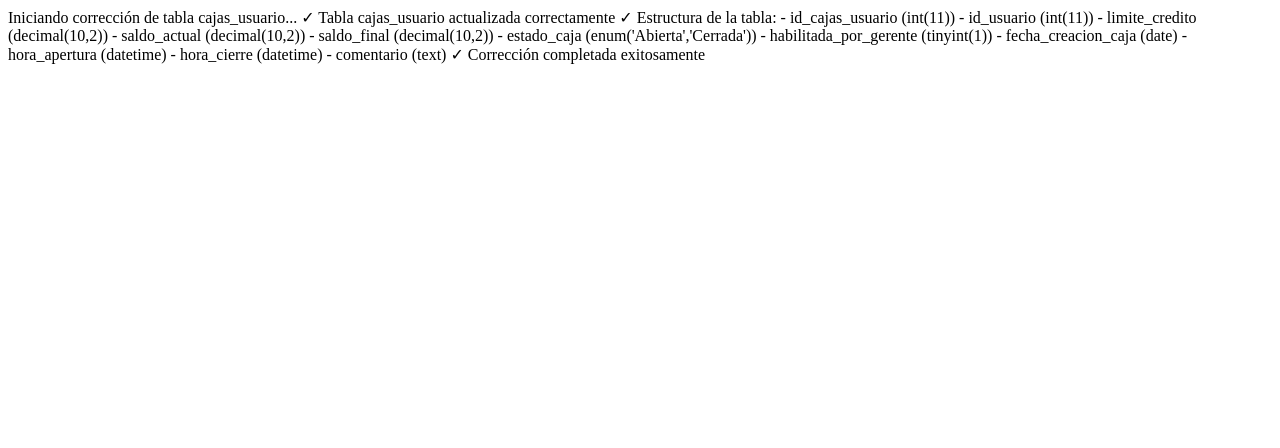
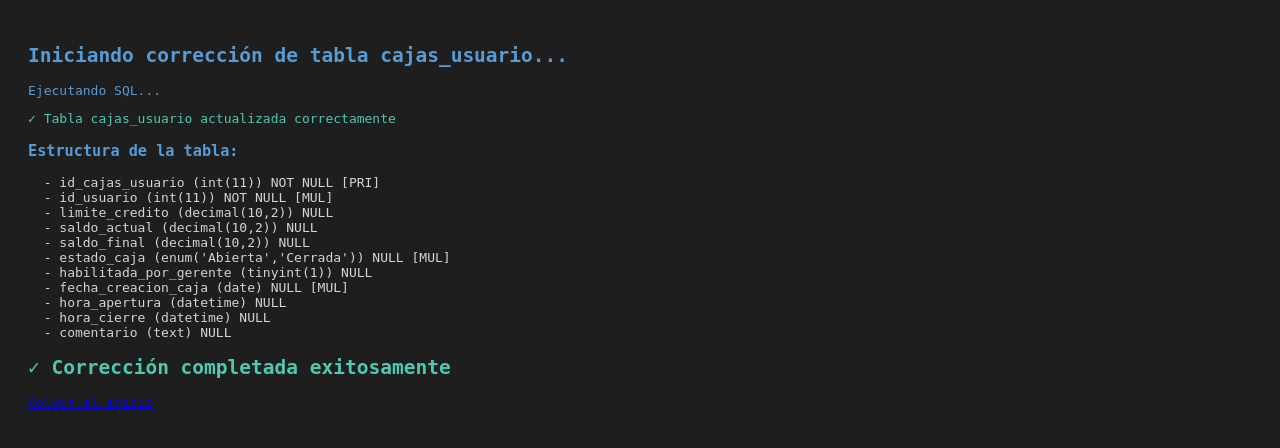
Before and after one commit to VaMmg/railway, a PHP site: page /fix_cajas.php in a window 1280 px wide. Shown: the top 448 px of the page. Run offline with PHP 8.4, Linux system fonts and the light colour scheme; some libraries are stand-ins or nearby versions.

Commit message:
Improve fix_cajas.php script with better error handling

```diff
--- a/backend/fix_cajas.php
+++ b/backend/fix_cajas.php
@@ -2,31 +2,57 @@
 // Script para arreglar la tabla cajas_usuario
 require_once 'config/conexion.php';
 
+header('Content-Type: text/html; charset=utf-8');
+
+echo "<!DOCTYPE html><html><head><meta charset='utf-8'><title>Fix Cajas</title>";
+echo "<style>body{font-family:monospace;padding:20px;background:#1e1e1e;color:#d4d4d4;}";
+echo ".success{color:#4ec9b0;}.error{color:#f48771;}.info{color:#569cd6;}</style></head><body>";
+
 try {
     $pdo = getPDO();
 
-    echo "Iniciando corrección de tabla cajas_usuario...\n";
+    echo "<h2 class='info'>Iniciando corrección de tabla cajas_usuario...</h2>";
 
     // Leer el archivo SQL
-    $sql = file_get_contents(__DIR__ . '/fix_cajas_table.sql');
+    $sqlFile = __DIR__ . '/fix_cajas_table.sql';
+
+    if (!file_exists($sqlFile)) {
+        throw new Exception("Archivo SQL no encontrado: $sqlFile");
+    }
+
+    $sql = file_get_contents($sqlFile);
+
+    echo "<p class='info'>Ejecutando SQL...</p>";
 
     // Ejecutar el SQL
     $pdo->exec($sql);
 
-    echo "✓ Tabla cajas_usuario actualizada correctamente\n";
-    echo "✓ Estructura de la tabla:\n";
+    echo "<p class='success'>✓ Tabla cajas_usuario actualizada correctamente</p>";
+    echo "<h3 class='info'>Estructura de la tabla:</h3>";
+    echo "<pre>";
 
     // Mostrar la estructura
     $stmt = $pdo->query("DESCRIBE cajas_usuario");
     $columns = $stmt->fetchAll(PDO::FETCH_ASSOC);
 
     foreach ($columns as $col) {
-        echo "  - {$col['Field']} ({$col['Type']})\n";
+        echo "  - {$col['Field']} ({$col['Type']}) " .
+             ($col['Null'] === 'YES' ? 'NULL' : 'NOT NULL') .
+             ($col['Key'] ? " [{$col['Key']}]" : "") . "\n";
     }
 
-    echo "\n✓ Corrección completada exitosamente\n";
+    echo "</pre>";
+    echo "<h2 class='success'>✓ Corrección completada exitosamente</h2>";
+    echo "<p><a href='/'>Volver al inicio</a></p>";
 
 } catch (PDOException $e) {
-    echo "✗ Error: " . $e->getMessage() . "\n";
+    echo "<h2 class='error'>✗ Error de base de datos:</h2>";
+    echo "<pre class='error'>" . htmlspecialchars($e->getMessage()) . "</pre>";
+    exit(1);
+} catch (Exception $e) {
+    echo "<h2 class='error'>✗ Error:</h2>";
+    echo "<pre class='error'>" . htmlspecialchars($e->getMessage()) . "</pre>";
     exit(1);
 }
+
+echo "</body></html>";
```
